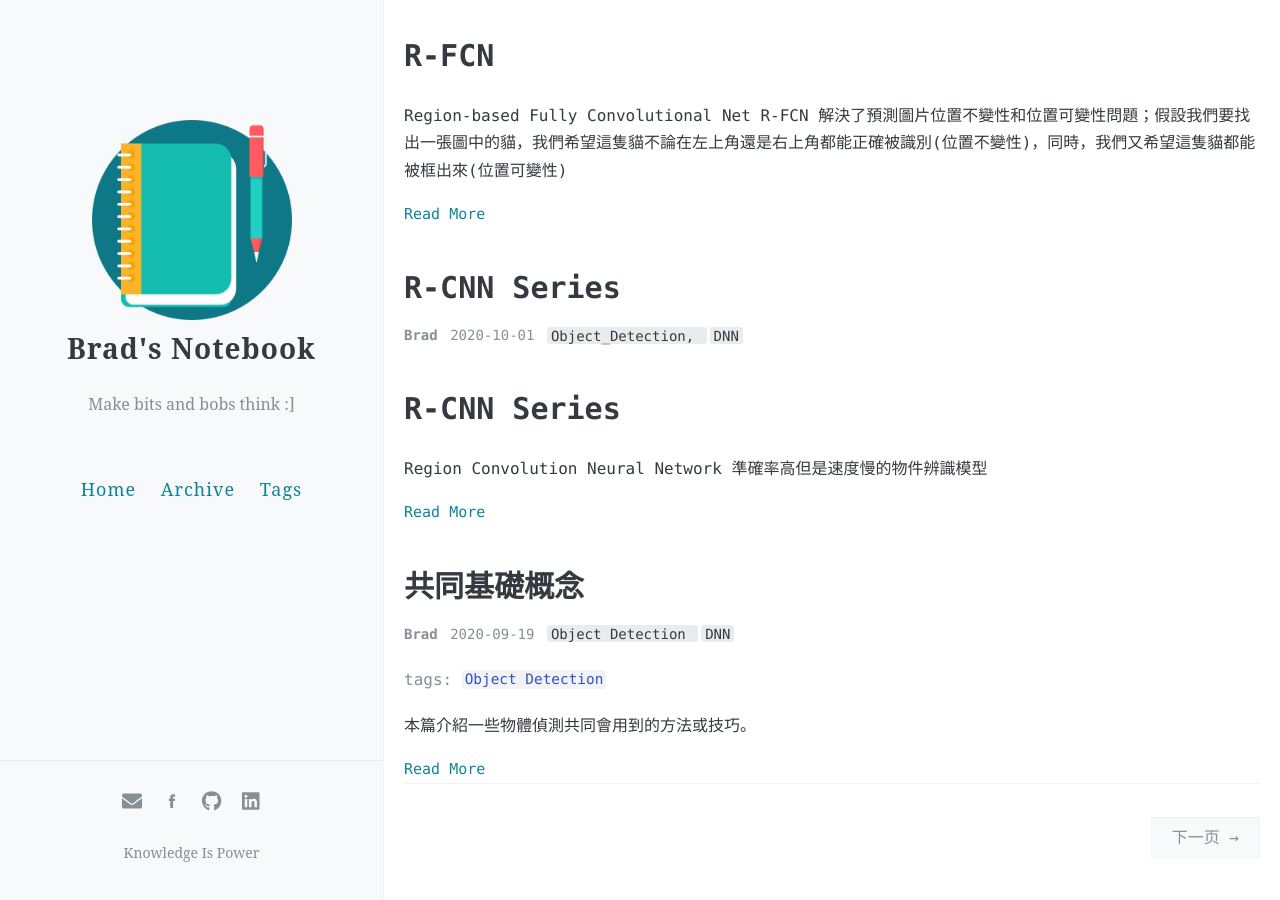
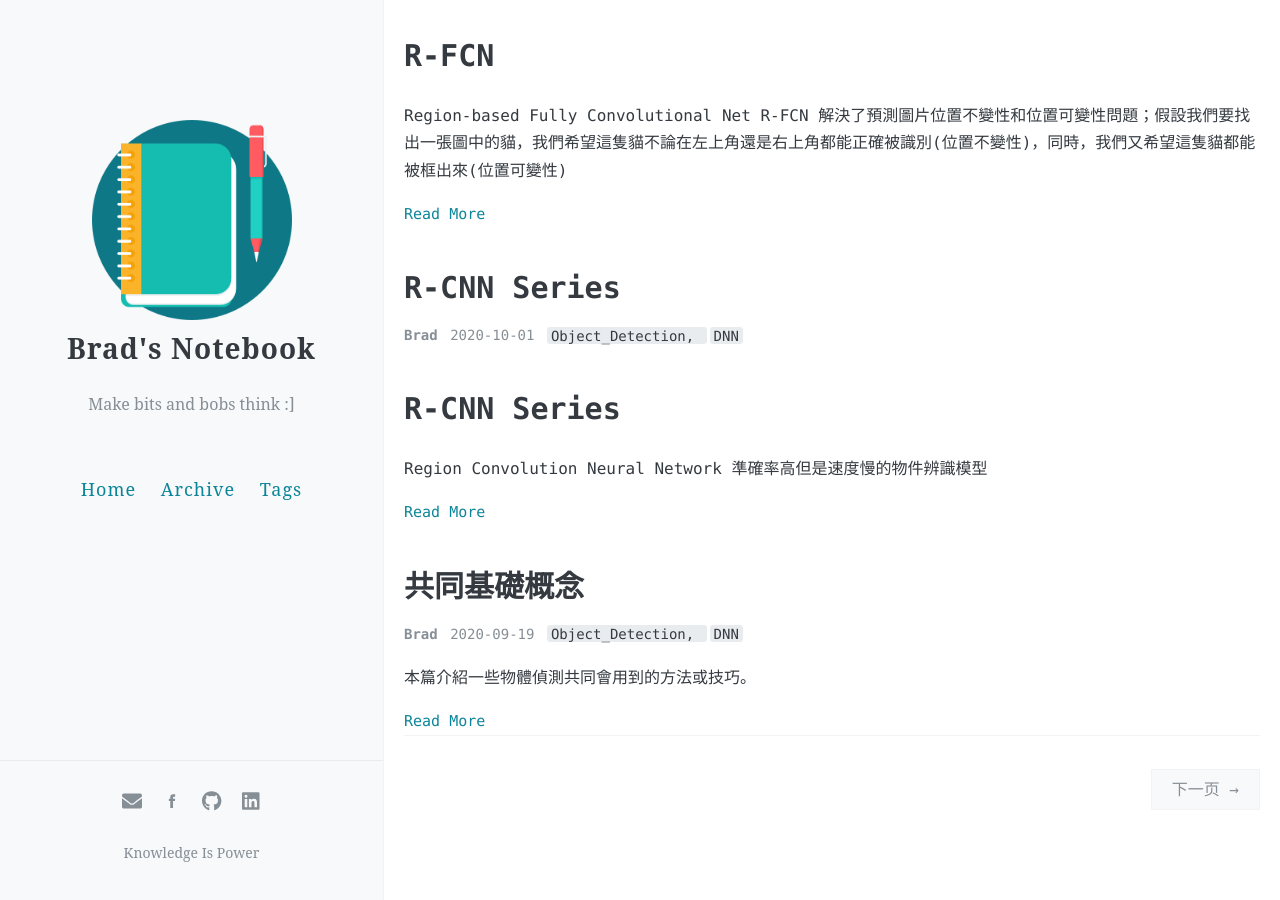
Before and after one commit to BradXiao/BradXiao.github.io, a Jekyll site: the page built from index.html, in a window 1280 px wide and 900 px high, scrolled down 1772 px. Built offline with Jekyll 4.4.1, drawn with Linux system fonts in a browser that asks for light colours; the list of posts is cut into pages by our own code; comment, search, counter and statistics services are not loaded.

Commit message:
update tag

```diff
--- a/_posts/2020-09-04-object_detection_commom.md
+++ b/_posts/2020-09-04-object_detection_commom.md
@@ -3,12 +3,12 @@ layout: post
 title: 共同基礎概念
 date: 2020-09-19
 author: Brad
-tags: [Object Detection, DNN]
+tags: Object_Detection, DNN
 comments: true
 toc: true
 pinned: false
 ---
-###### tags: `Object Detection`
+
 本篇介紹一些物體偵測共同會用到的方法或技巧。
 <!-- more -->
 ## NMS
```
